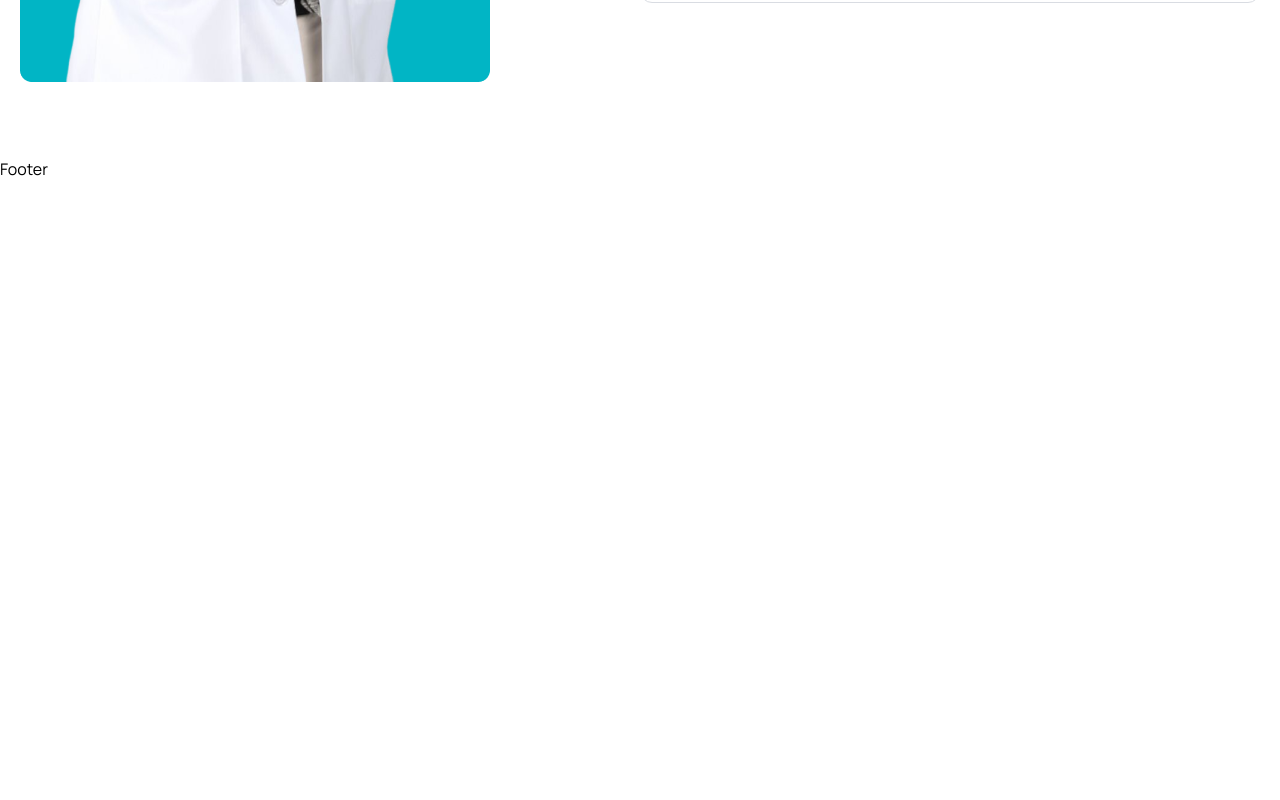
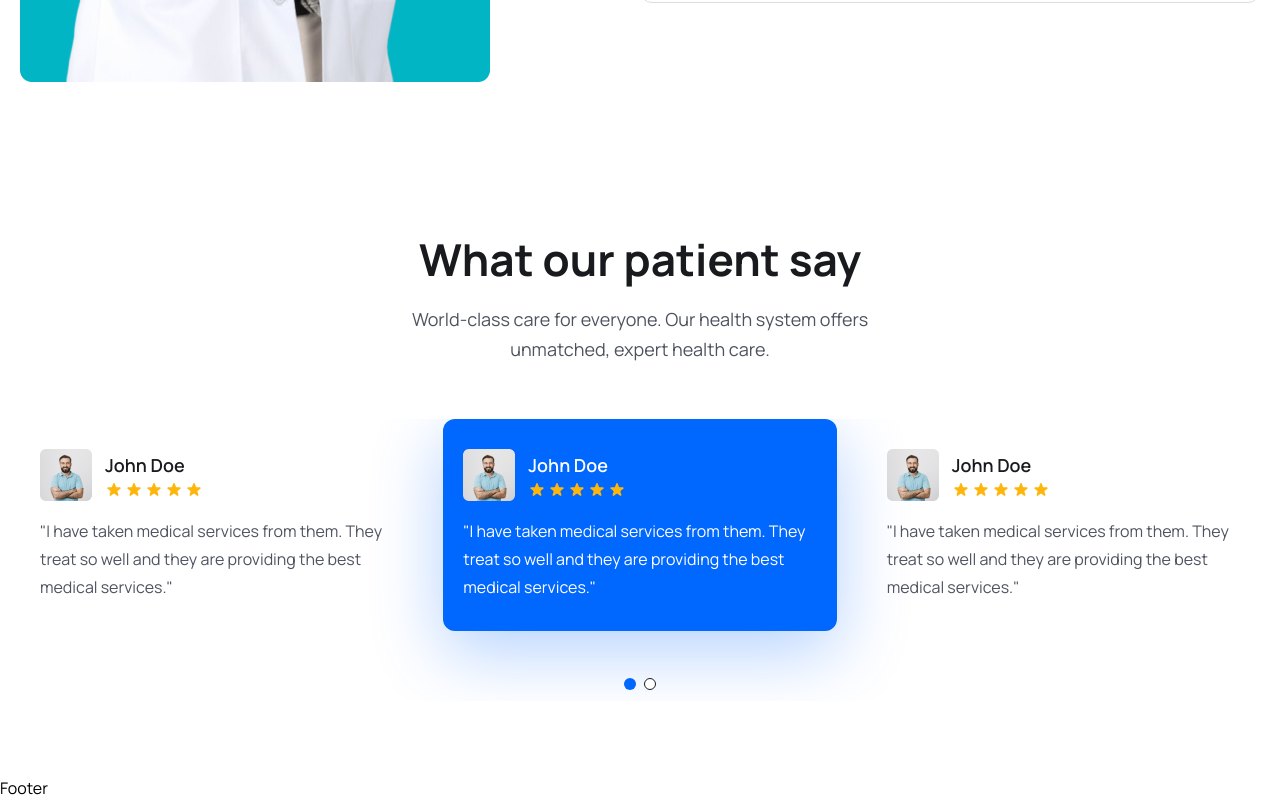
Before and after one commit to babymoonjunior/react-doctor-appointment, a React (Vite) app in the folder client/: page / in a window 1280 px wide. Shown: the part 5460-6260 px from the top of the page. Before the commit the page ends 5641 px from the top, so only its background shows below. Built offline with nearby package versions, Linux system fonts and the light colour scheme; the HTML template or start-up script is replaced by a standard one.

Commit message:
Style: Testimonial section with swiper

```diff
--- a/client/src/App.css
+++ b/client/src/App.css
@@ -8,6 +8,38 @@
 
 body{
     font-family: 'Manrope', sans-serif;
+}
+
+.swiper-pagination-bullet{
+    width: 12px !important;
+    height: 12px !important;
+    border: 1px solid #181a1e !important;
+    opacity: 100% !important;
+    background: #fff !important;
+}
+
+.swiper-pagination-bullet-active{
+    background: #0067ff !important;
+    border: none !important;
+}
+
+.swiper{
+    padding-bottom: 70px !important;
+}
+
+.swiper-slide.swiper-slide-next{
+    background: #0067ff;
+    border-radius: 12px;
+    box-shadow: 0px 20px 70px rgba(0, 103, 255, 0.3) !important;
+}
+
+.swiper-slide.swiper-slide-next h4,
+.swiper-slide.swiper-slide-next p{
+    color: #fff !important;
+}
+
+.swiper-pagination{
+    top: 90% !important;
 }
 
 .sticky_header{
--- /dev/null
+++ b/client/src/components/Testimonial/Testimonial.jsx
@@ -0,0 +1,133 @@
+/* eslint-disable react/no-unescaped-entities */
+import { Pagination } from "swiper/modules";
+import { Swiper, SwiperSlide } from "swiper/react";
+import "swiper/css";
+import "swiper/css/pagination";
+import patientAvatar from "../../assets/images/patient-avatar.png";
+import { HiStar } from "react-icons/hi";
+
+const Testimonial = () => {
+  return (
+    <div className="mt-[30px] lg:mt-[55px]">
+      <Swiper
+        modules={[Pagination]}
+        spaceBetween={30}
+        slidesPerView={1}
+        pagination={{ clickable: true }}
+        breakpoints={{
+          640: {
+            slidesPerView: 1,
+            spaceBetween: 0,
+          },
+          768: {
+            slidesPerView: 2,
+            spaceBetween: 20,
+          },
+          1024: {
+            slidesPerView: 3,
+            spaceBetween: 30,
+          },
+        }}
+      >
+        <SwiperSlide>
+          <div className="py-[30px] px-5 rounded-3">
+            <div className="flex items-center gap-[13px]">
+              <img src={patientAvatar} alt="" />
+              <div>
+                <h4 className="text-[18px] leading-[30px] font-semibold text-headingColor">
+                  John Doe
+                </h4>
+                <div className="flex items-center gap-[2px]">
+                  <HiStar className=" text-yellowColor w-[18px] h-5" />
+                  <HiStar className=" text-yellowColor w-[18px] h-5" />
+                  <HiStar className=" text-yellowColor w-[18px] h-5" />
+                  <HiStar className=" text-yellowColor w-[18px] h-5" />
+                  <HiStar className=" text-yellowColor w-[18px] h-5" />
+                </div>
+              </div>
+            </div>
+            <p className="text-[16px] leading-7 mt-4 text-textColor font-[400]">
+              "I have taken medical services from them. They treat so well and
+              they are providing the best medical services."
+            </p>
+          </div>
+        </SwiperSlide>
+
+        <SwiperSlide>
+          <div className="py-[30px] px-5 rounded-3">
+            <div className="flex items-center gap-[13px]">
+              <img src={patientAvatar} alt="" />
+              <div>
+                <h4 className="text-[18px] leading-[30px] font-semibold text-headingColor">
+                  John Doe
+                </h4>
+                <div className="flex items-center gap-[2px]">
+                  <HiStar className=" text-yellowColor w-[18px] h-5" />
+                  <HiStar className=" text-yellowColor w-[18px] h-5" />
+                  <HiStar className=" text-yellowColor w-[18px] h-5" />
+                  <HiStar className=" text-yellowColor w-[18px] h-5" />
+                  <HiStar className=" text-yellowColor w-[18px] h-5" />
+                </div>
+              </div>
+            </div>
+            <p className="text-[16px] leading-7 mt-4 text-textColor font-[400]">
+              "I have taken medical services from them. They treat so well and
+              they are providing the best medical services."
+            </p>
+          </div>
+        </SwiperSlide>
+
+        <SwiperSlide>
+          <div className="py-[30px] px-5 rounded-3">
+            <div className="flex items-center gap-[13px]">
+              <img src={patientAvatar} alt="" />
+              <div>
+                <h4 className="text-[18px] leading-[30px] font-semibold text-headingColor">
+                  John Doe
+                </h4>
+                <div className="flex items-center gap-[2px]">
+                  <HiStar className=" text-yellowColor w-[18px] h-5" />
+                  <HiStar className=" text-yellowColor w-[18px] h-5" />
+                  <HiStar className=" text-yellowColor w-[18px] h-5" />
+                  <HiStar className=" text-yellowColor w-[18px] h-5" />
+                  <HiStar className=" text-yellowColor w-[18px] h-5" />
+                </div>
+              </div>
+            </div>
+            <p className="text-[16px] leading-7 mt-4 text-textColor font-[400]">
+              "I have taken medical services from them. They treat so well and
+              they are providing the best medical services."
+            </p>
+          </div>
+        </SwiperSlide>
+
+        <SwiperSlide>
+          <div className="py-[30px] px-5 rounded-3">
+            <div className="flex items-center gap-[13px]">
+              <img src={patientAvatar} alt="" />
+              <div>
+                <h4 className="text-[18px] leading-[30px] font-semibold text-headingColor">
+                  John Doe
+                </h4>
+                <div className="flex items-center gap-[2px]">
+                  <HiStar className=" text-yellowColor w-[18px] h-5" />
+                  <HiStar className=" text-yellowColor w-[18px] h-5" />
+                  <HiStar className=" text-yellowColor w-[18px] h-5" />
+                  <HiStar className=" text-yellowColor w-[18px] h-5" />
+                  <HiStar className=" text-yellowColor w-[18px] h-5" />
+                </div>
+              </div>
+            </div>
+            <p className="text-[16px] leading-7 mt-4 text-textColor font-[400]">
+              "I have taken medical services from them. They treat so well and
+              they are providing the best medical services."
+            </p>
+          </div>
+        </SwiperSlide>
+
+      </Swiper>
+    </div>
+  );
+};
+
+export default Testimonial;
--- a/client/src/pages/Home.jsx
+++ b/client/src/pages/Home.jsx
@@ -14,6 +14,7 @@ import About from "../components/About/About";
 import ServiceList from "../components/Services/ServiceList";
 import DoctorList from "../components/Doctors/DoctorList";
 import FaqList from "../components/Faq/FaqList";
+import Testimonial from "../components/Testimonial/Testimonial";
 
 const Home = () => {
   return (
@@ -285,6 +286,20 @@ const Home = () => {
       </section>
       {/* FAQ section END */}
 
+      {/* testimonial  */}
+      <section>
+        <div className="container">
+        <div className="xl:w-[470px] mx-auto">
+            <h2 className="heading text-center">What our patient say</h2>
+            <p className="text_para text-center">
+              World-class care for everyone. Our health system offers unmatched,
+              expert health care.
+            </p>
+          </div>
+          <Testimonial />
+        </div>
+      </section>
+      {/* testimonial END */}
     </>
   );
 };
--- /dev/null
+++ b/package.json
@@ -0,0 +1,5 @@
+{
+  "dependencies": {
+    "swiper": "^10.3.1"
+  }
+}
```
Also changed, not shown: 1 other file (tests, documents, lock files or other folders).
